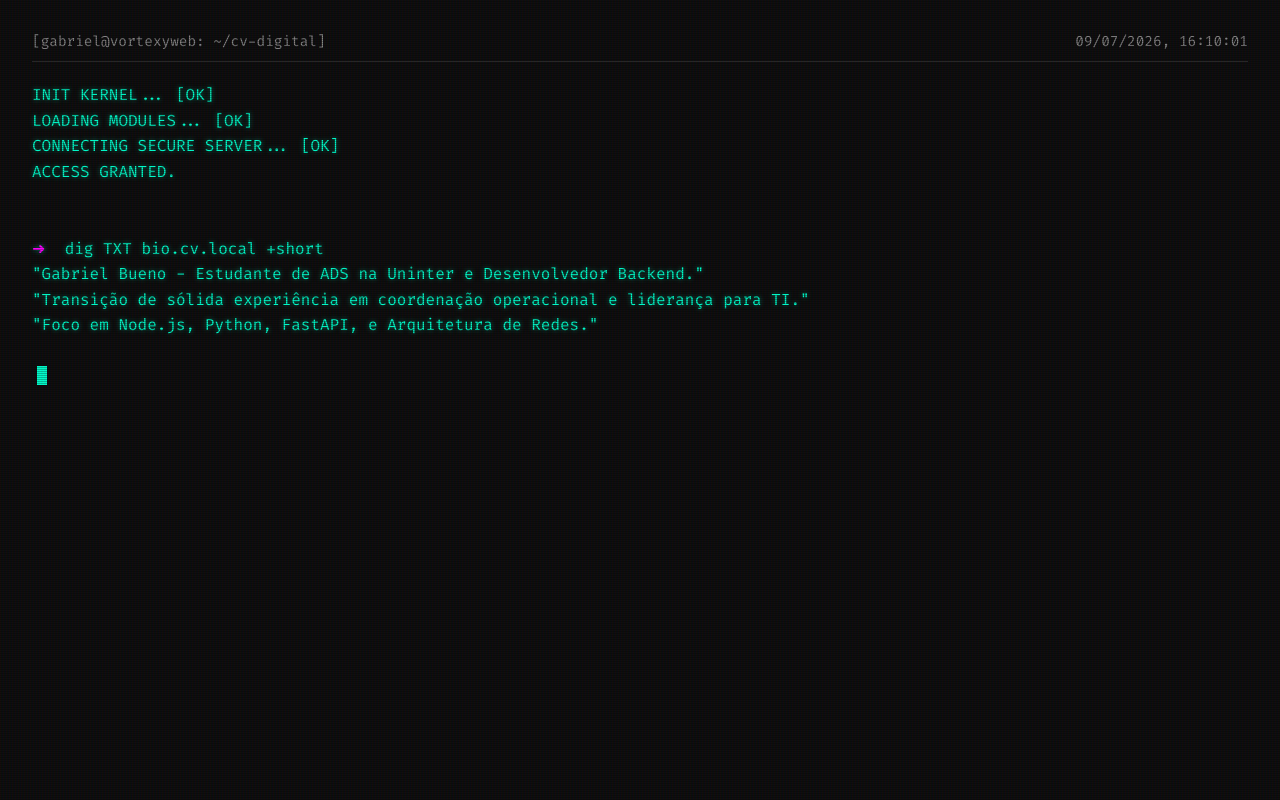
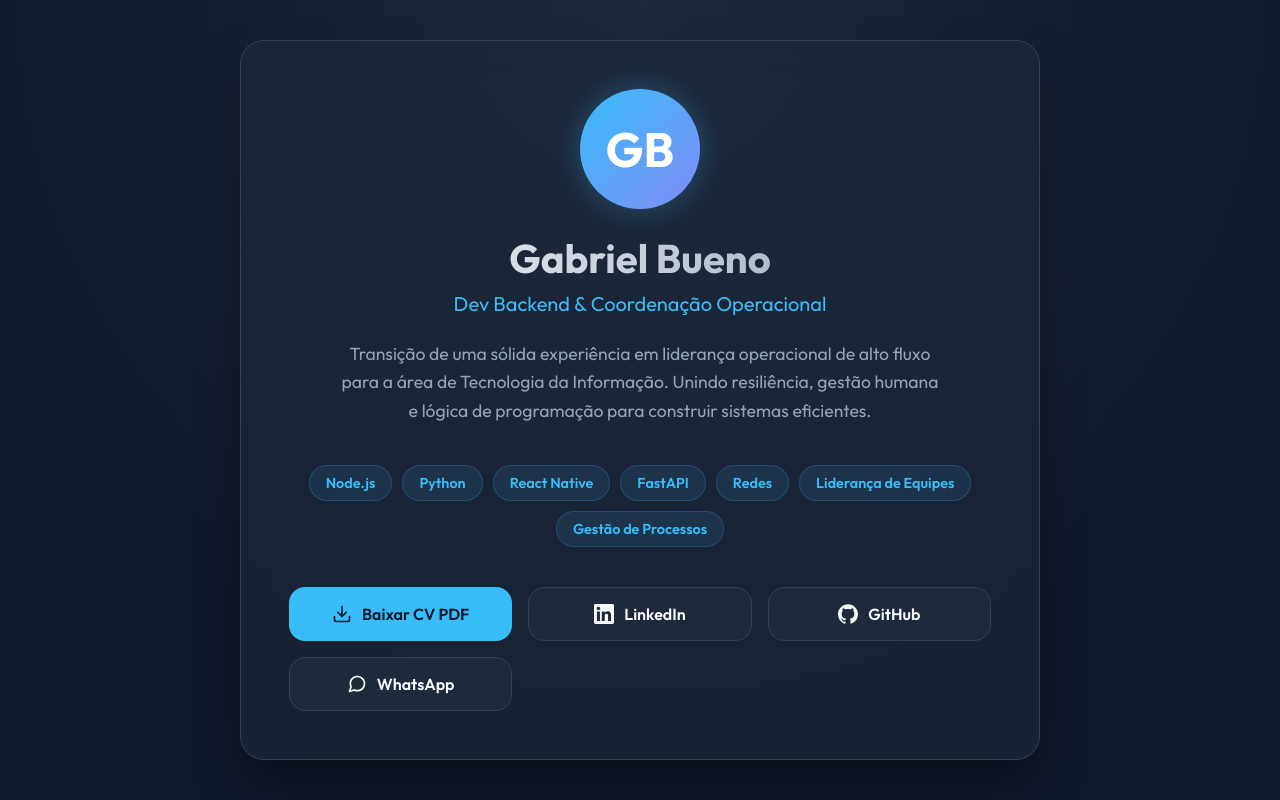
Before and after one commit to Vortexyweb/cv-digital, a website: page index.html in a window 1280 px wide. Drawn offline with Linux system fonts and the light colour scheme.

Commit message:
fix: pdf pagination and remove hacking text

```diff
--- a/index.html
+++ b/index.html
@@ -3,194 +3,219 @@
 <head>
     <meta charset="UTF-8">
     <meta name="viewport" content="width=device-width, initial-scale=1.0">
-  <title>Gabriel Bueno | CV Digital</title>
+    <title>Gabriel Bueno - Portfólio</title>
     <style>
-    @import url('https://fonts.googleapis.com/css2?family=Fira+Code:wght@400;700&display=swap');
+        @import url('https://fonts.googleapis.com/css2?family=Outfit:wght@300;400;600;700&display=swap');
+
+        :root {
+            --bg: #0f172a;
+            --surface: #1e293b;
+            --border: #334155;
+            --primary: #38bdf8;
+            --text: #f8fafc;
+            --text-muted: #94a3b8;
+            --glass: rgba(30, 41, 59, 0.7);
+        }
 
         * {
-      box-sizing: border-box;
             margin: 0;
             padding: 0;
+            box-sizing: border-box;
+            font-family: 'Outfit', sans-serif;
         }
 
         body {
-      background-color: #0d0d0d;
-      color: #00ffcc;
-      font-family: 'Fira Code', monospace;
-      padding: 2rem;
+            background-color: var(--bg);
+            color: var(--text);
             min-height: 100vh;
-      overflow-x: hidden;
+            display: flex;
+            justify-content: center;
+            align-items: center;
+            padding: 2rem 1rem;
+            background-image: radial-gradient(circle at 50% 0%, #1e293b 0%, #0f172a 70%);
         }
 
-    /* CRT Screen Effect */
-    body::before {
-      content: " ";
-      display: block;
-      position: fixed;
-      top: 0;
-      left: 0;
-      bottom: 0;
-      right: 0;
-      background: linear-gradient(rgba(18, 16, 16, 0) 50%, rgba(0, 0, 0, 0.25) 50%), linear-gradient(90deg, rgba(255, 0, 0, 0.06), rgba(0, 255, 0, 0.02), rgba(0, 0, 255, 0.06));
-      z-index: 2;
-      background-size: 100% 2px, 3px 100%;
-      pointer-events: none;
+        .container {
+            max-width: 800px;
+            width: 100%;
         }
 
-    .terminal-header {
-      display: flex;
-      justify-content: space-between;
-      border-bottom: 1px solid #333;
-      padding-bottom: 10px;
-      margin-bottom: 20px;
-      color: #888;
-      font-size: 0.9rem;
+        /* Profile Card */
+        .profile-card {
+            background: var(--glass);
+            backdrop-filter: blur(16px);
+            -webkit-backdrop-filter: blur(16px);
+            border: 1px solid var(--border);
+            border-radius: 24px;
+            padding: 3rem;
+            text-align: center;
+            box-shadow: 0 25px 50px -12px rgba(0, 0, 0, 0.5);
+            animation: fadeUp 0.8s ease-out;
         }
 
-    #terminal-output {
-      line-height: 1.6;
-      font-size: 1rem;
-      white-space: pre-wrap;
-      text-shadow: 0 0 5px rgba(0, 255, 204, 0.5);
+        .avatar {
+            width: 120px;
+            height: 120px;
+            border-radius: 50%;
+            background: linear-gradient(135deg, var(--primary), #818cf8);
+            margin: 0 auto 1.5rem;
+            display: flex;
+            align-items: center;
+            justify-content: center;
+            font-size: 3rem;
+            font-weight: 700;
+            color: #fff;
+            box-shadow: 0 0 30px rgba(56, 189, 248, 0.3);
         }
 
-    .prompt {
-      color: #ff00ff;
+        h1 {
+            font-size: 2.5rem;
+            font-weight: 700;
+            margin-bottom: 0.5rem;
+            background: linear-gradient(to right, #f8fafc, #94a3b8);
+            -webkit-background-clip: text;
+            -webkit-text-fill-color: transparent;
         }
 
-    .cmd {
-      color: #fff;
+        h2 {
+            font-size: 1.25rem;
+            font-weight: 400;
+            color: var(--primary);
+            margin-bottom: 1.5rem;
         }
 
-    .cursor {
-      display: inline-block;
-      width: 10px;
-      height: 1.2rem;
-      background-color: #00ffcc;
-      animation: blink 1s step-end infinite;
-      vertical-align: middle;
-      margin-left: 5px;
+        p.bio {
+            color: var(--text-muted);
+            font-size: 1.1rem;
+            line-height: 1.6;
+            margin-bottom: 2.5rem;
+            max-width: 600px;
+            margin-left: auto;
+            margin-right: auto;
         }
 
-    @keyframes blink {
-      0%, 100% { opacity: 1; }
-      50% { opacity: 0; }
+        /* Skills Tags */
+        .skills {
+            display: flex;
+            flex-wrap: wrap;
+            gap: 10px;
+            justify-content: center;
+            margin-bottom: 2.5rem;
         }
 
-    .links-section {
-      margin-top: 30px;
-      display: none;
-      animation: fadeIn 1s forwards;
+        .skill-tag {
+            background: rgba(56, 189, 248, 0.1);
+            color: var(--primary);
+            border: 1px solid rgba(56, 189, 248, 0.2);
+            padding: 8px 16px;
+            border-radius: 100px;
+            font-size: 0.9rem;
+            font-weight: 600;
+            transition: all 0.3s ease;
         }
 
-    @keyframes fadeIn {
-      to { display: flex; opacity: 1; }
-      from { opacity: 0; }
+        .skill-tag:hover {
+            background: var(--primary);
+            color: #0f172a;
+            transform: translateY(-2px);
         }
 
-    .social-btn {
-      display: inline-block;
-      margin-right: 15px;
-      padding: 10px 20px;
-      background: rgba(0, 255, 204, 0.1);
-      color: #00ffcc;
-      text-decoration: none;
-      border: 1px solid #00ffcc;
-      border-radius: 4px;
-      font-weight: bold;
-      transition: all 0.3s;
-      text-shadow: 0 0 5px rgba(0, 255, 204, 0.8);
-      box-shadow: 0 0 10px rgba(0, 255, 204, 0.2);
+        /* Buttons Grid */
+        .links-grid {
+            display: grid;
+            grid-template-columns: repeat(auto-fit, minmax(200px, 1fr));
+            gap: 1rem;
         }
 
-    .social-btn:hover {
-      background: #00ffcc;
-      color: #000;
-      box-shadow: 0 0 20px rgba(0, 255, 204, 0.6);
+        .btn {
+            display: flex;
+            align-items: center;
+            justify-content: center;
+            gap: 10px;
+            background: var(--surface);
+            color: var(--text);
+            text-decoration: none;
+            padding: 1rem;
+            border-radius: 16px;
+            font-weight: 600;
+            border: 1px solid var(--border);
+            transition: all 0.3s ease;
+        }
+
+        .btn:hover {
+            background: #334155;
+            border-color: var(--primary);
+            transform: translateY(-3px);
+            box-shadow: 0 10px 20px -10px rgba(56, 189, 248, 0.3);
+        }
+
+        .btn.primary {
+            background: var(--primary);
+            color: #0f172a;
+            border: none;
+        }
+
+        .btn.primary:hover {
+            background: #7dd3fc;
+            box-shadow: 0 10px 20px -10px rgba(56, 189, 248, 0.5);
+        }
+
+        /* Animations */
+        @keyframes fadeUp {
+            from { opacity: 0; transform: translateY(20px); }
+            to { opacity: 1; transform: translateY(0); }
         }
 
         @media (max-width: 600px) {
-      body { padding: 1rem; }
-      .social-btn { display: block; margin-bottom: 10px; text-align: center; margin-right: 0; }
+            .profile-card { padding: 2rem 1.5rem; }
+            h1 { font-size: 2rem; }
+            .links-grid { grid-template-columns: 1fr; }
         }
     </style>
 </head>
 <body>
-  <div class="terminal-header">
-    <span>[gabriel@vortexyweb: ~/cv-digital]</span>
-    <span id="datetime"></span>
+
+    <div class="container">
+        <div class="profile-card">
+            <div class="avatar">GB</div>
+
+            <h1>Gabriel Bueno</h1>
+            <h2>Dev Backend & Coordenação Operacional</h2>
+
+            <p class="bio">
+                Transição de uma sólida experiência em liderança operacional de alto fluxo para a área de Tecnologia da Informação. Unindo resiliência, gestão humana e lógica de programação para construir sistemas eficientes.
+            </p>
+
+            <div class="skills">
+                <span class="skill-tag">Node.js</span>
+                <span class="skill-tag">Python</span>
+                <span class="skill-tag">React Native</span>
+                <span class="skill-tag">FastAPI</span>
+                <span class="skill-tag">Redes</span>
+                <span class="skill-tag">Liderança de Equipes</span>
+                <span class="skill-tag">Gestão de Processos</span>
             </div>
 
-  <div id="terminal-output"></div>
-  <div class="cursor" id="cursor"></div>
-
-  <div class="links-section" id="links">
-    <a href="Gabriel_Bueno_CV.pdf" download class="social-btn">> Baixar CV (PDF)_</a>
-    <a href="https://linkedin.com/in/gabriel-bueno-67ab79383" target="_blank" class="social-btn">> LinkedIn_</a>
-    <a href="https://github.com/Vortexyweb" target="_blank" class="social-btn">> GitHub_</a>
-    <a href="https://wa.me/5541988062465" target="_blank" class="social-btn">> WhatsApp_</a>
+            <div class="links-grid">
+                <a href="Gabriel_Bueno_CV.pdf" download class="btn primary">
+                    <svg width="20" height="20" viewBox="0 0 24 24" fill="none" stroke="currentColor" stroke-width="2" stroke-linecap="round" stroke-linejoin="round"><path d="M21 15v4a2 2 0 0 1-2 2H5a2 2 0 0 1-2-2v-4"></path><polyline points="7 10 12 15 17 10"></polyline><line x1="12" y1="15" x2="12" y2="3"></line></svg>
+                    Baixar CV PDF
+                </a>
+                <a href="https://linkedin.com/in/gabriel-bueno-67ab79383" target="_blank" class="btn">
+                    <svg width="20" height="20" viewBox="0 0 24 24" fill="currentColor"><path d="M20.447 20.452h-3.554v-5.569c0-1.328-.027-3.037-1.852-3.037-1.853 0-2.136 1.445-2.136 2.939v5.667H9.351V9h3.414v1.561h.046c.477-.9 1.637-1.85 3.37-1.85 3.601 0 4.267 2.37 4.267 5.455v6.286zM5.337 7.433c-1.144 0-2.063-.926-2.063-2.065 0-1.138.92-2.063 2.063-2.063 1.14 0 2.064.925 2.064 2.063 0 1.139-.925 2.065-2.064 2.065zm1.782 13.019H3.555V9h3.564v11.452zM22.225 0H1.771C.792 0 0 .774 0 1.729v20.542C0 23.227.792 24 1.771 24h20.451C23.2 24 24 23.227 24 22.271V1.729C24 .774 23.2 0 22.222 0h.003z"/></svg>
+                    LinkedIn
+                </a>
+                <a href="https://github.com/Vortexyweb" target="_blank" class="btn">
+                    <svg width="20" height="20" viewBox="0 0 24 24" fill="currentColor"><path d="M12 .297c-6.63 0-12 5.373-12 12 0 5.303 3.438 9.8 8.205 11.385.6.113.82-.258.82-.577 0-.285-.01-1.04-.015-2.04-3.338.724-4.042-1.61-4.042-1.61C4.422 18.07 3.633 17.7 3.633 17.7c-1.087-.744.084-.729.084-.729 1.205.084 1.838 1.236 1.838 1.236 1.07 1.835 2.809 1.305 3.495.998.108-.776.417-1.305.76-1.605-2.665-.3-5.466-1.332-5.466-5.93 0-1.31.465-2.38 1.235-3.22-.135-.303-.54-1.523.105-3.176 0 0 1.005-.322 3.3 1.23.96-.267 1.98-.399 3-.405 1.02.006 2.04.138 3 .405 2.28-1.552 3.285-1.23 3.285-1.23.645 1.653.24 2.873.12 3.176.765.84 1.23 1.91 1.23 3.22 0 4.61-2.805 5.625-5.475 5.92.42.36.81 1.096.81 2.22 0 1.606-.015 2.896-.015 3.286 0 .315.21.69.825.57C20.565 22.092 24 17.592 24 12.297c0-6.627-5.373-12-12-12"/></svg>
+                    GitHub
+                </a>
+                <a href="https://wa.me/5541988062465" target="_blank" class="btn">
+                    <svg width="20" height="20" viewBox="0 0 24 24" fill="none" stroke="currentColor" stroke-width="2" stroke-linecap="round" stroke-linejoin="round"><path d="M21 11.5a8.38 8.38 0 0 1-.9 3.8 8.5 8.5 0 0 1-7.6 4.7 8.38 8.38 0 0 1-3.8-.9L3 21l1.9-5.7a8.38 8.38 0 0 1-.9-3.8 8.5 8.5 0 0 1 4.7-7.6 8.38 8.38 0 0 1 3.8-.9h.5a8.48 8.48 0 0 1 8 8v.5z"></path></svg>
+                    WhatsApp
+                </a>
+            </div>
+        </div>
     </div>
 
-  <script>
-    const cvData = [
-      { type: 'output', text: 'INIT KERNEL... [OK]\nLOADING MODULES... [OK]\nCONNECTING SECURE SERVER... [OK]\nACCESS GRANTED.\n' },
-      { type: 'cmd', text: 'dig TXT bio.cv.local +short' },
-      { type: 'output', text: '"Gabriel Bueno - Estudante de ADS na Uninter e Desenvolvedor Backend."\n"Transição de sólida experiência em coordenação operacional e liderança para TI."\n"Foco em Node.js, Python, FastAPI, e Arquitetura de Redes."' },
-      { type: 'cmd', text: 'dig TXT skills.cv.local +short' },
-      { type: 'output', text: '"--- TECNOLOGIA ---"\n"Node.js, Python, JavaScript (ES6), Git & GitHub, SQLite, Redes."\n"--- OPERACIONAL ---"\n"Liderança de Equipes, Atendimento ao Cliente, Gestão de Conflitos, PDV."' },
-      { type: 'cmd', text: 'dig TXT projects.cv.local +short' },
-      { type: 'output', text: '"[Lunae] App Full-stack (React Native + FastAPI) para gestão de ciclo de casais."\n"[VortexScanner] Ferramenta em Node.js para varredura de IPs e resolução DNS."\n"[DNS-CV] Servidor DNS customizado para entrega deste próprio currículo."\n"[VortexWiki] Wiki Markdown com auto-save em tempo real e busca."\n"[VortexMonitor] Dashboard Cyberpunk de monitoramento de hardware em tempo real."' },
-      { type: 'cmd', text: 'cat contatos.txt' },
-      { type: 'output', text: 'Conexão estabelecida com sucesso. Acesse os links abaixo para contato direto:' }
-    ];
-
-    const outputDiv = document.getElementById('terminal-output');
-    const cursor = document.getElementById('cursor');
-    const links = document.getElementById('links');
-
-    function updateTime() {
-      const now = new Date();
-      document.getElementById('datetime').innerText = now.toLocaleString('pt-BR');
-    }
-    setInterval(updateTime, 1000);
-    updateTime();
-
-    async function typeText(text, isCmd) {
-      const prefix = isCmd ? '<span class="prompt">➜ </span> <span class="cmd">' : '<span style="color:#a8b2d1;">';
-      const suffix = '</span>\n';
-
-      outputDiv.innerHTML += prefix;
-
-      for (let i = 0; i < text.length; i++) {
-        outputDiv.innerHTML += text.charAt(i);
-        window.scrollTo(0, document.body.scrollHeight);
-        await new Promise(r => setTimeout(r, isCmd ? 30 : 5));
-      }
-
-      outputDiv.innerHTML += suffix;
-    }
-
-    async function runTerminal() {
-      for (const item of cvData) {
-        if (item.type === 'cmd') {
-          await new Promise(r => setTimeout(r, 800));
-          await typeText(item.text, true);
-        } else {
-          await new Promise(r => setTimeout(r, 400));
-          await typeText(item.text + '\n', false);
-        }
-      }
-
-      setTimeout(() => {
-        links.style.display = 'block';
-        cursor.style.display = 'none';
-        window.scrollTo(0, document.body.scrollHeight);
-      }, 500);
-    }
-
-    window.onload = () => {
-      setTimeout(runTerminal, 1000);
-    };
-  </script>
 </body>
 </html>
```
Also changed, not shown: cv-template.html (+33 -33 lines), 1 other file. Lines whose indentation alone changed are shown as unchanged.
